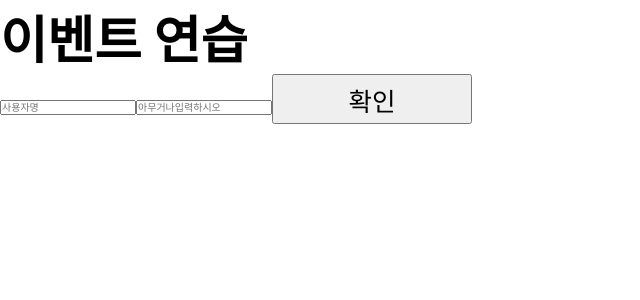
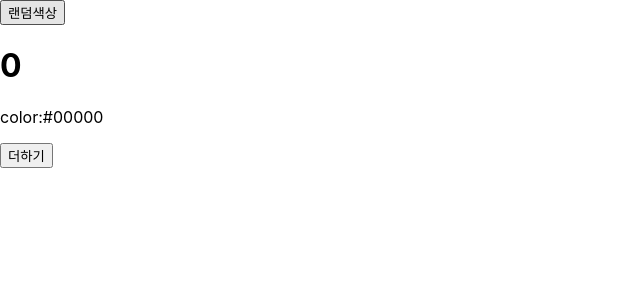
Before and after one commit to YANGSANGHEE/reactStudy, a React (Create React App) app in the folder usestate/: page / in a window 1280 px wide. Shown: the top 300 px of the page, without its empty margins (0-640 px from the left). Built offline with nearby package versions, Linux system fonts and the light colour scheme.

Commit message:
컴포넌트 라이프사이클 연습

```diff
--- a/usestate/src/App.js
+++ b/usestate/src/App.js
@@ -1,31 +1,34 @@
 import { Component } from 'react';
-import EventPractice from './Component/EventPractice.js';
-import Header from './Component/Header.js';
-import Main from './Component/Main.js';
-import Main2 from './Component/Main2.js';
-import Say from './Component/Say.js';
-import Footer from './Component/Footer.js';
+import Lifecircle from './Component/Lifecircle.js';
+import ErrorBoundary from './Component/ErrorBoundary.js';
 
-// class App extends Component {
-//   render() {
-//     return (
-//       <>
-//         <Header></Header>
-//         {/* Prop 렌더링 */}
-//         <Main name='1'></Main>
-//         <Main2></Main2>
-//         <Say></Say>
-//         <Footer>푸터</Footer>
-//       </>
-//     );
-//   }
-// }
+//랜덤 색상 생성
+function getColor() {
+  return '#' + Math.floor(Math.random() * 16777215).toString(16);
+  // Math.random 메서드로 hex 색상코드넘버 뽑아냄 (toString(16)=>16진법)
+  // ex) 최종 return 값 #00000
+}
 
 class App extends Component {
+  state = {
+    color: `#00000` // color 초기값 설정
+  }
+
+  handleClick = () => {
+    this.setState({
+      color: getColor() // color는 getColor의 리턴값으로 받음
+    });
+  }
+
+
   render() {
     return (
       <>
-        <EventPractice />
+        <button onClick={this.handleClick}>랜덤색상</button>
+        <ErrorBoundary>
+          <Lifecircle color={this.state.color} />
+          {/* 버튼 클릭시 랜덤으로 색상이 출력됨*/}
+        </ErrorBoundary>
       </>
     );
   }
--- /dev/null
+++ b/usestate/src/Component/ErrorBoundary.js
@@ -0,0 +1,21 @@
+import { Component } from "react";
+
+class ErrorBoundary extends Component {
+  state = {
+    error: false // 초기값 에러 false로 설정
+  }
+  componentDidCatch(error, info) { // 자신의 this.props.children으로 전달되는 컴포넌트에서 발생하는 에러만 잡아낼수 있음 (본인자체는 못잡아냄)
+    this.setState({
+      error: true //error : 파라미터에 어떤 에러가 발생했는지 알려줌 / info:파라미터는 어디에 있는 코드에서 오류가 발생했는지에 대한 정보를 줌
+    })
+    console.log({ error, info });
+  }
+  render() {
+    if (this.state.error) return <>
+      <div>에러가발생했습니다!</div>
+    </>
+    return this.props.children // 컴포넌트 사이에있는 태그 밑 자식컴포넌트
+  }
+}
+
+export default ErrorBoundary
--- a/usestate/src/Component/Lifecircle.js
+++ b/usestate/src/Component/Lifecircle.js
@@ -10,7 +10,7 @@ class Lifecircle extends Component {
   myref = null; // ref 설정할 부분
 
   constructor(props) {
-    super(props);
+    super(props); // 초기화
     console.log('constructor');
   }
 
@@ -74,11 +74,13 @@ class Lifecircle extends Component {
 
     return (
       <>
+        {/* {this.props.missing.value} */}
         <h1 style={style} ref={(ref) => (this.myref = ref)}>
           {this.state.number}
         </h1>
         <p>color:{this.state.color}</p>
         <button onClick={this.handleClick}>더하기</button>
+
       </>
     );
   }
--- a/usestate/src/index.js
+++ b/usestate/src/index.js
@@ -6,9 +6,7 @@ import reportWebVitals from './reportWebVitals';
 
 const root = ReactDOM.createRoot(document.getElementById('root'));
 root.render(
-  <React.StrictMode>
-    <App />
-  </React.StrictMode>
+  <App />
 );
 
 // If you want to start measuring performance in your app, pass a function
```
